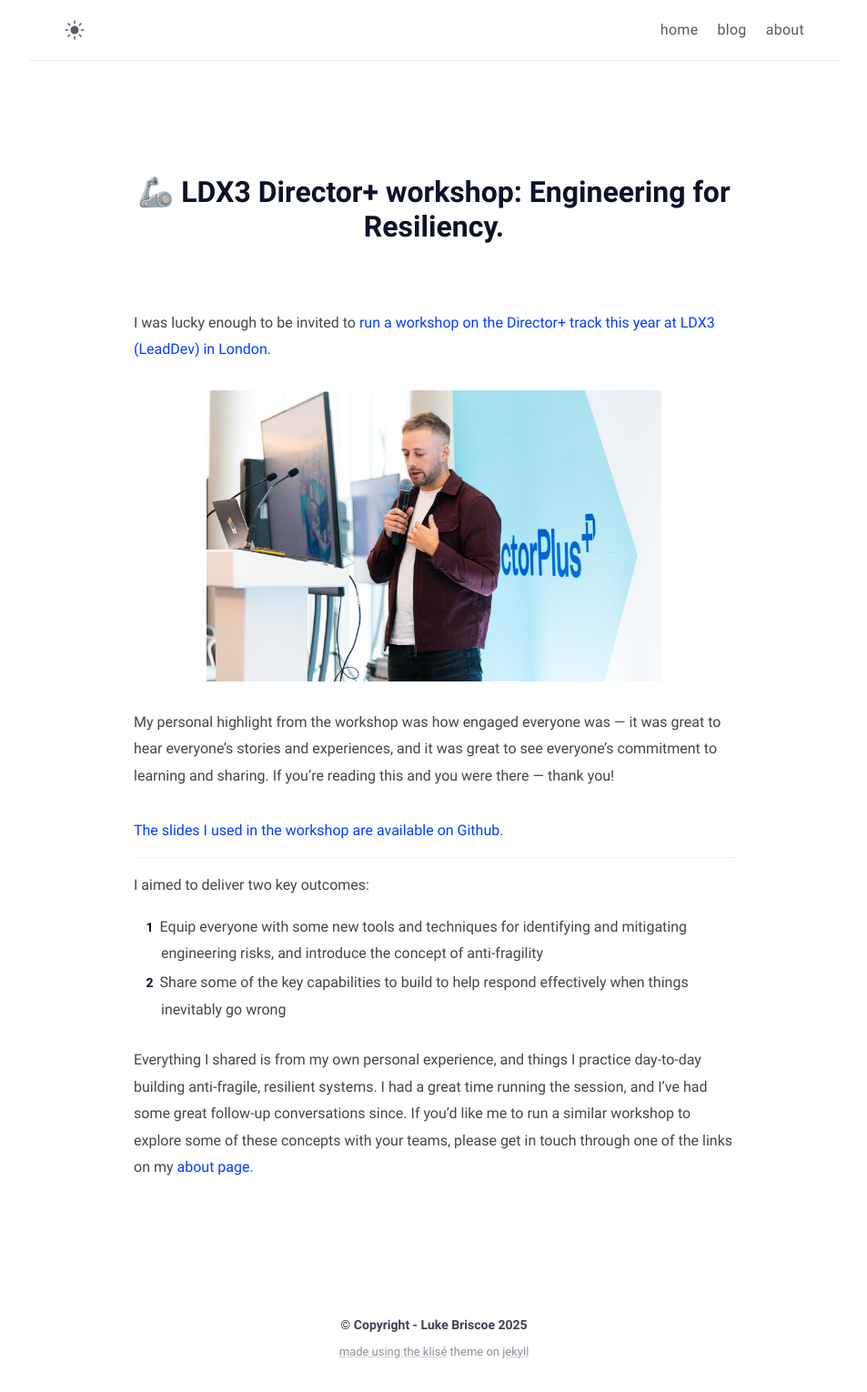
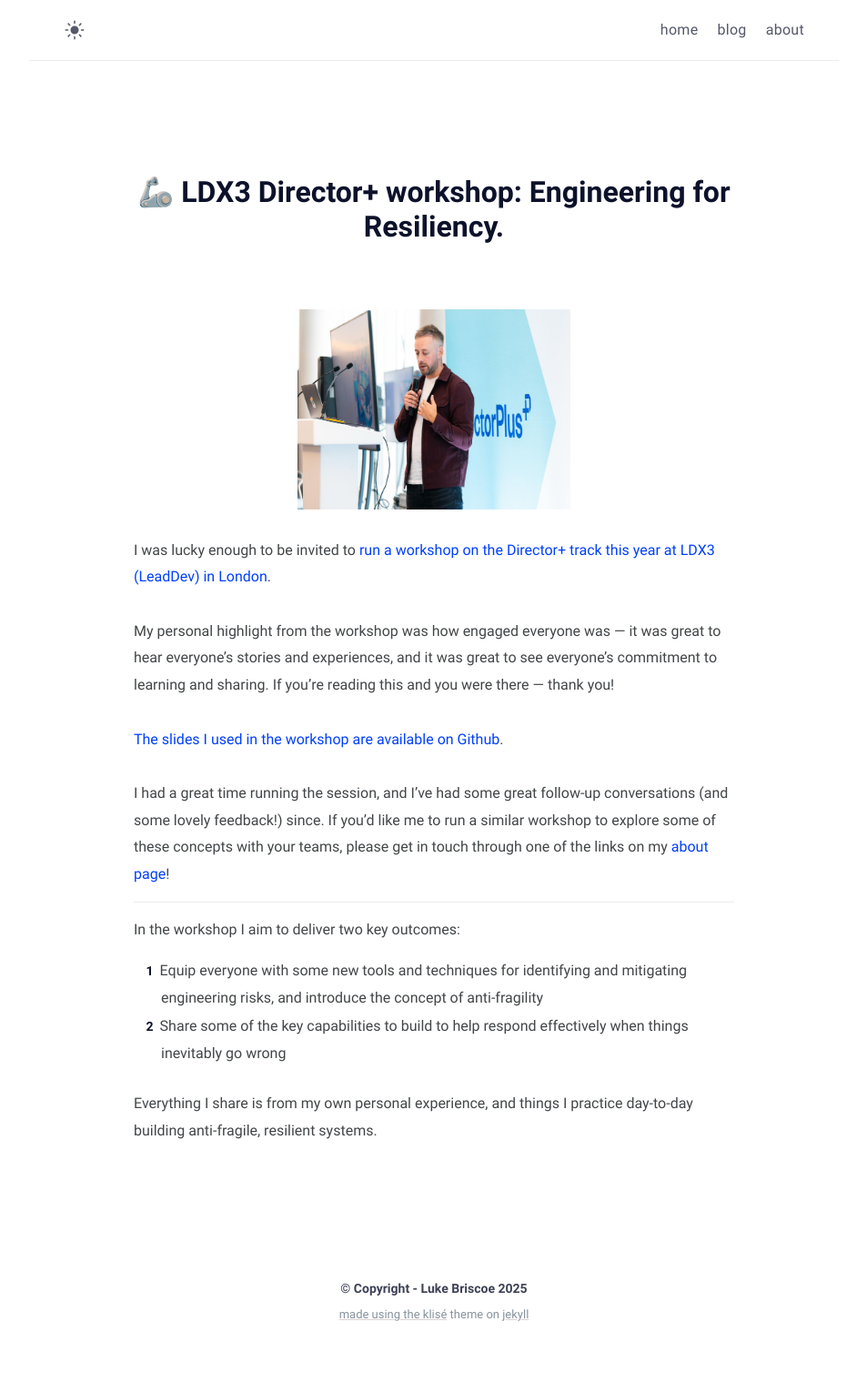
Before and after one commit to lukebriscoe/lukebriscoe.github.io, a Jekyll site: the page built from _posts/2025-07-16-LDX3-eng-for-resiliency.md, in a window 1280 px wide. Shown: the whole page at 91% size, without its empty margins (163-1116 px from the left). Built offline with Jekyll 4.4.1, drawn with Linux system fonts in a browser that asks for light colours; after the commit the page ends 1489 px from its top, so only the background shows below that.

Commit message:
LDX3 post minor fomatting edits

```diff
--- a/_posts/2025-07-16-LDX3-eng-for-resiliency.md
+++ b/_posts/2025-07-16-LDX3-eng-for-resiliency.md
@@ -4,19 +4,22 @@ title: "🦾 LDX3 Director+ workshop: Engineering for Resiliency"
 subtitle: <br> A quick summary of my workshop at LDX3 in June 2025
 date: 2025-07-16 19:00:00 +0100
 ---
+<p align="center">
+  <img width="300" height="220" src="https://github.com/lukebriscoe/lukebriscoe.github.io/blob/main/assets/img/PHOTO-2025-06-23-20-06-16.jpg?raw=true">
+</p>
+
 I was lucky enough to be invited to [run a workshop on the Director+ track this year at LDX3 (LeadDev) in London](https://leaddev.com/leaddev-london/agenda/).
-<p align="center">
-  <img width="500" height="320" src="https://github.com/lukebriscoe/lukebriscoe.github.io/blob/main/assets/img/PHOTO-2025-06-23-20-06-16.jpg?raw=true">
-</p>
 
 My personal highlight from the workshop was how engaged everyone was — it was great to hear everyone’s stories and experiences, and it was great to see everyone’s commitment to learning and sharing. If you’re reading this and you were there — thank you!
 
 [The slides I used in the workshop are available on Github](https://github.com/lukebriscoe/ldx3-2025/blob/main/LDX3-LB-2025.pdf).
 
+I had a great time running the session, and I've had some great follow-up conversations (and some lovely feedback!) since. If you’d like me to run a similar workshop to explore some of these concepts with your teams, please get in touch through one of the links on my [about page](https://lukebriscoe.com/about/)!
+
 -----
-I aimed to deliver two key outcomes:
+In the workshop I aim to deliver two key outcomes:
 
 1. Equip everyone with some new tools and techniques for identifying and mitigating engineering risks, and introduce the concept of anti-fragility
 2. Share some of the key capabilities to build to help respond effectively when things inevitably go wrong
 
-Everything I shared is from my own personal experience, and things I practice day-to-day building anti-fragile, resilient systems. I had a great time running the session, and I've had some great follow-up conversations since. If you’d like me to run a similar workshop to explore some of these concepts with your teams, please get in touch through one of the links on my [about page](https://lukebriscoe.com/about/).
+Everything I share is from my own personal experience, and things I practice day-to-day building anti-fragile, resilient systems.
```
Also changed, not shown: 2 other files.
